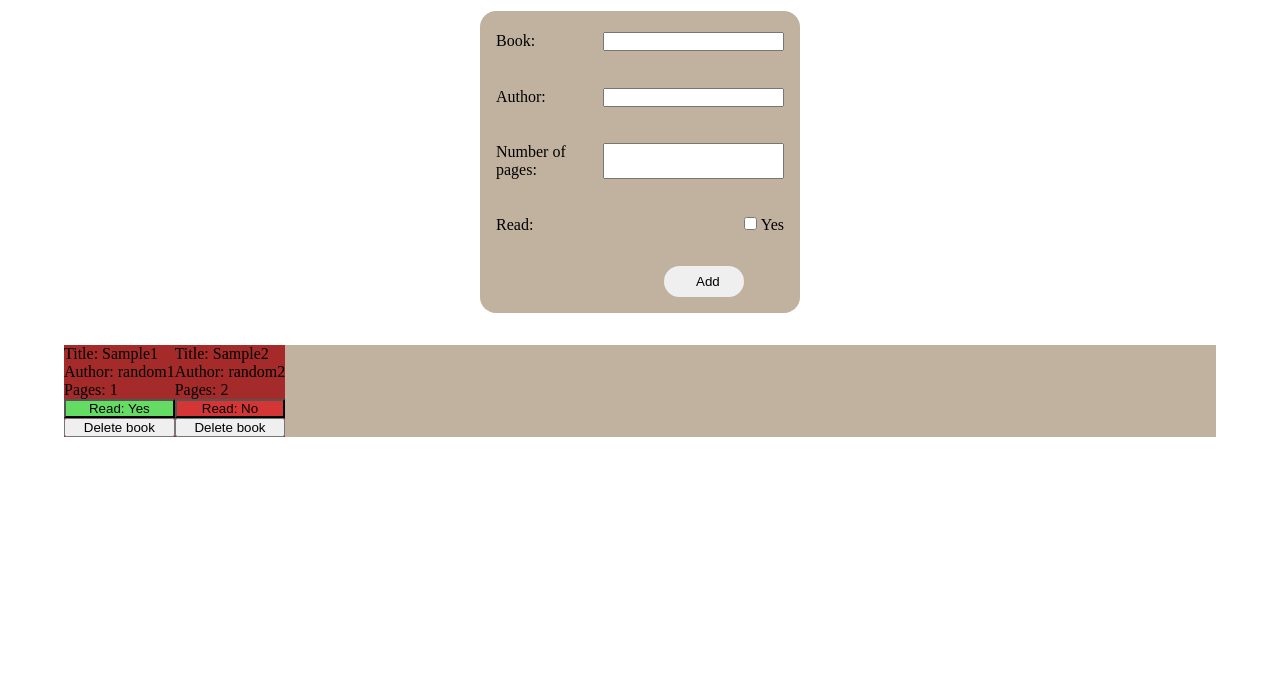
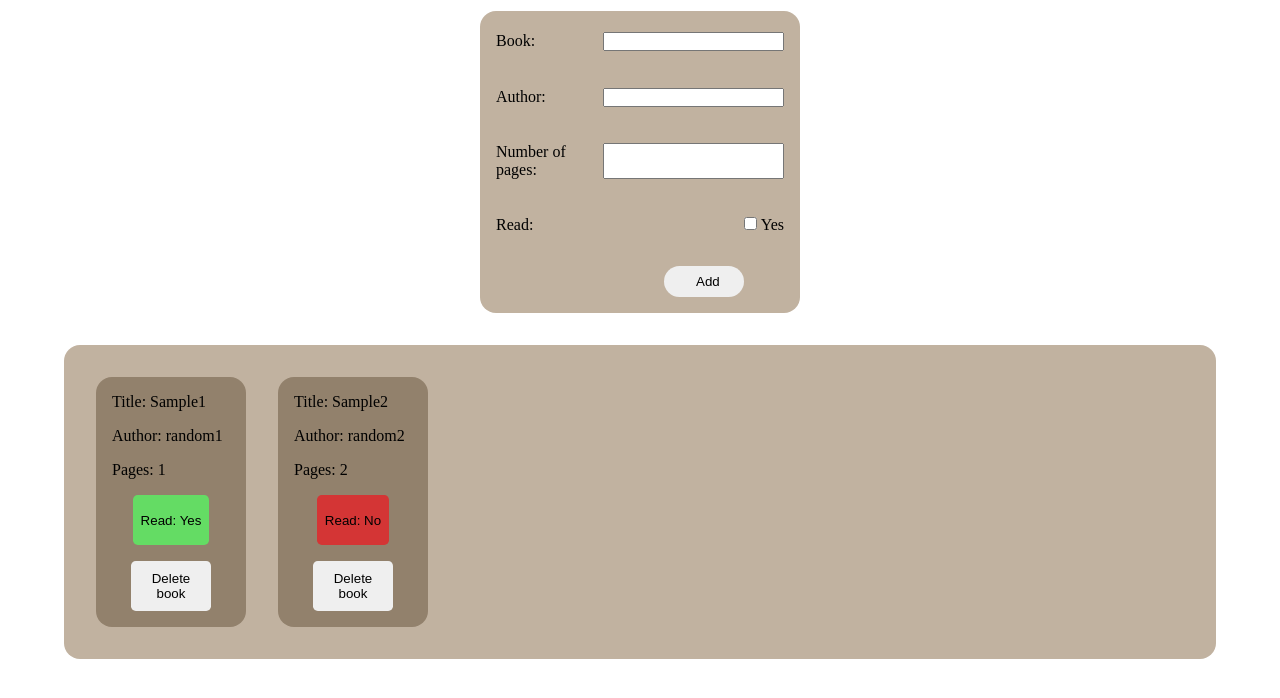
Before and after one commit to ruisinhofilipe/library, a plain HTML site: page index.html in a window 1280 px wide. Shown: the part 90-788 px from the top of the page. Drawn offline with Linux system fonts and the light colour scheme.

Commit message:
Clean a bit my code and added some CSS

```diff
--- a/script.js
+++ b/script.js
@@ -13,8 +13,7 @@ class Book {
 }
 
 function addBookLibrary(title, author, pages, read) {
-    const book = new Book(title, author, pages, read);
-    myLibrary.push(book);
+    myLibrary.push(new Book(title, author, pages, read));
     displayBook();
 }
 
@@ -44,10 +43,12 @@ function displayBook() {
     document.querySelector('.newBookButton').addEventListener('click', (e) => {
         e.preventDefault();
     });
+
     const removeDisplayBook = document.querySelectorAll('.displayBookContainer');
     for (let i = 0; i < removeDisplayBook.length; i++) {
         removeDisplayBook[i].remove();
     }
+
     index = 0
 
     myLibrary.forEach(element => {
@@ -111,5 +112,6 @@ addBookButton.addEventListener('click', () => {
     resetVariables();
 });
 
+
 addBookLibrary('Sample1', 'random1', 1, true);
 addBookLibrary('Sample2', 'random2', 2, false);
--- a/styles.css
+++ b/styles.css
@@ -45,13 +45,22 @@ button:hover {
 .displayContainer {
     width: 90%;
     background-color: rgb(193, 178, 160);
-    display: flex;
+    display: grid;
+    border-radius: 1rem;
+    grid-template-columns: repeat(auto-fit, 150px);
+    gap: 2rem;
+    padding: 2rem;
+    margin-bottom: 2rem;
 }
 
 .displayBookContainer {
     display: flex;
     flex-direction: column;
-    background-color: brown;
+    gap: 1rem;
+    padding: 1rem;
+    border-radius: 1rem;
+    background-color: rgb(146, 129, 108);
+    word-wrap: break-word
 }
 
 .readYesButton {
@@ -61,3 +70,14 @@ button:hover {
 .readNoButton {
     background-color: rgb(212, 53, 53);
 }
+
+.deleteBookButton,
+.readNoButton,
+.readYesButton {
+    border: none;
+    border-radius: 0.3rem;
+    padding: 0.5rem;
+    max-width: 67%;
+    min-height: 50px;
+    align-self: center;
+}
```
